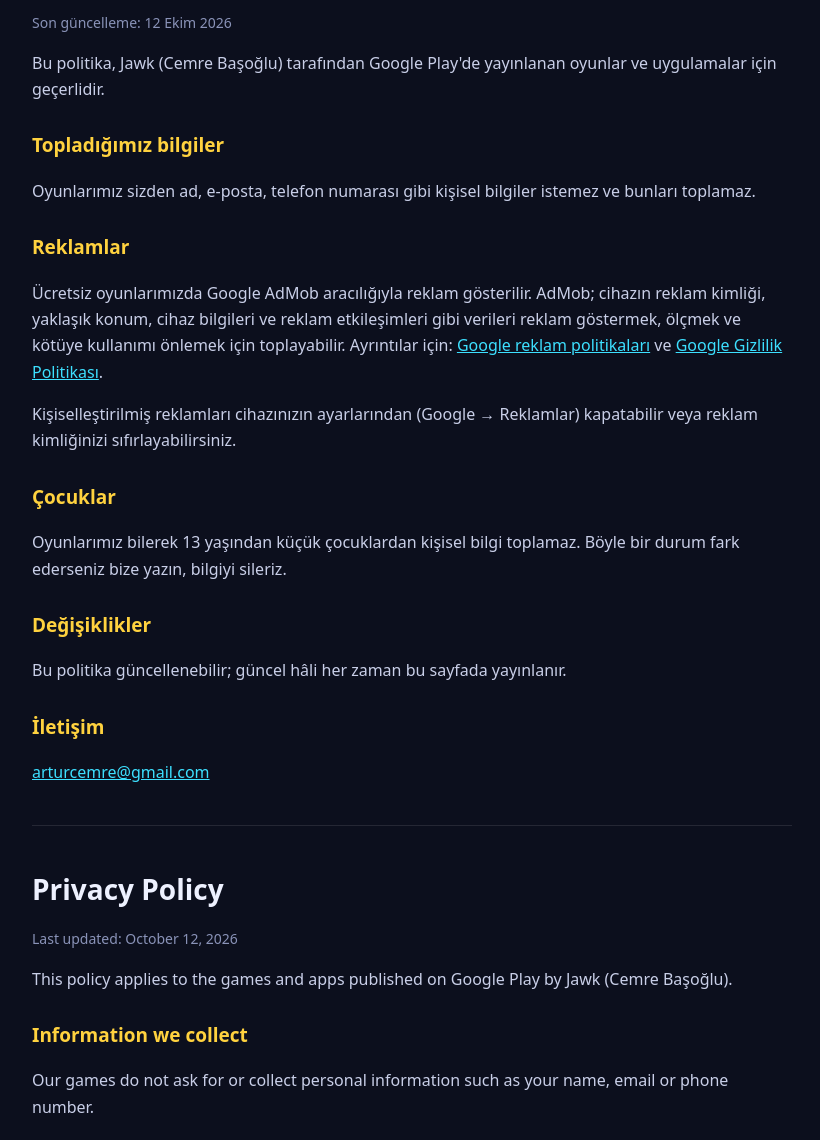
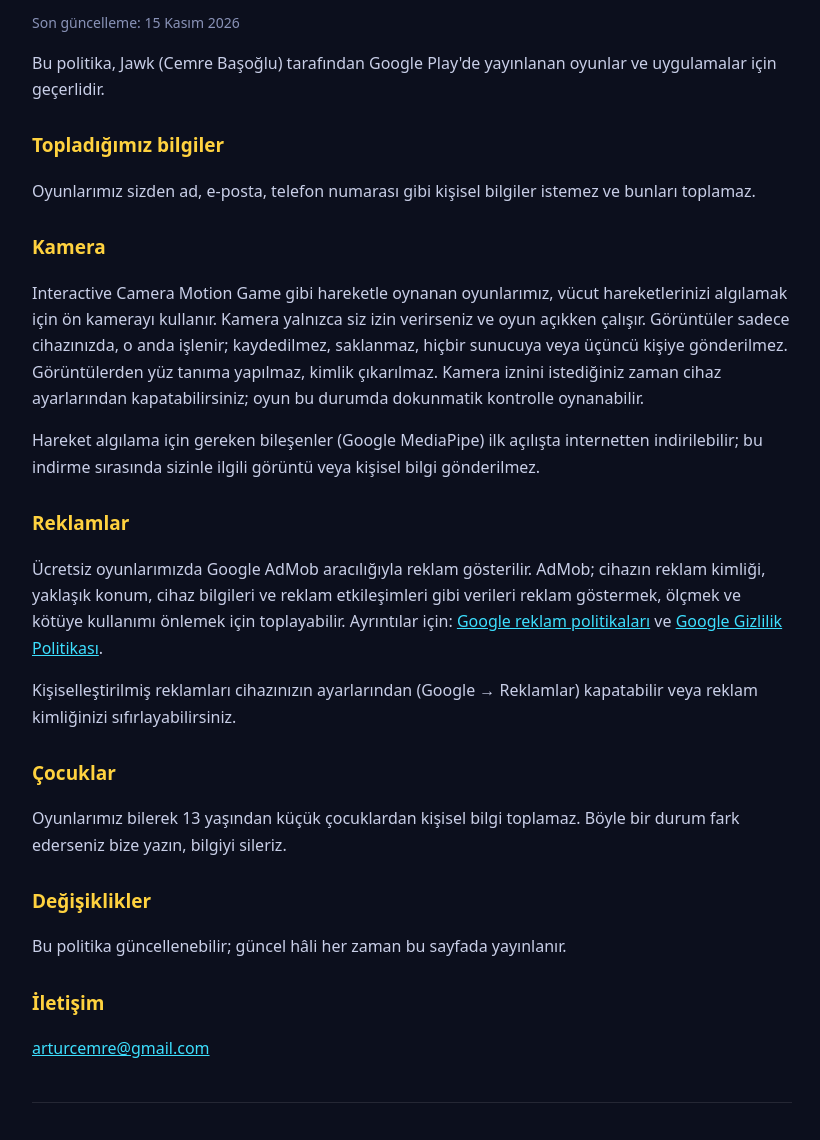
Before and after one commit to cemrebaou/cemrebaou.github.io, a plain HTML site: page privacy.html in a window 1280 px wide. Shown: the part 148-1288 px from the top of the page, without its empty margins (228-1048 px from the left). Drawn offline with Linux system fonts and the light colour scheme.

Commit message:
Gizlilik politikasına kamera bölümü (Interactive Camera Motion Game)
Co-Authored-By: Claude Opus 5.5 <noreply@anthropic.com>
Claude-Session: https://claude.ai/code/session_015fAnPN5UYVnuwWGVKKzG3Y

```diff
--- a/privacy.html
+++ b/privacy.html
@@ -17,10 +17,13 @@
 <main>
   <p><a href="./">← Jawk</a></p>
   <h1>Gizlilik Politikası</h1>
-  <p class="muted">Son güncelleme: 12 Ekim 2026</p>
+  <p class="muted">Son güncelleme: 15 Kasım 2026</p>
   <p>Bu politika, Jawk (Cemre Başoğlu) tarafından Google Play'de yayınlanan oyunlar ve uygulamalar için geçerlidir.</p>
   <h2>Topladığımız bilgiler</h2>
   <p>Oyunlarımız sizden ad, e-posta, telefon numarası gibi kişisel bilgiler istemez ve bunları toplamaz.</p>
+  <h2>Kamera</h2>
+  <p>Interactive Camera Motion Game gibi hareketle oynanan oyunlarımız, vücut hareketlerinizi algılamak için ön kamerayı kullanır. Kamera yalnızca siz izin verirseniz ve oyun açıkken çalışır. Görüntüler sadece cihazınızda, o anda işlenir; kaydedilmez, saklanmaz, hiçbir sunucuya veya üçüncü kişiye gönderilmez. Görüntülerden yüz tanıma yapılmaz, kimlik çıkarılmaz. Kamera iznini istediğiniz zaman cihaz ayarlarından kapatabilirsiniz; oyun bu durumda dokunmatik kontrolle oynanabilir.</p>
+  <p>Hareket algılama için gereken bileşenler (Google MediaPipe) ilk açılışta internetten indirilebilir; bu indirme sırasında sizinle ilgili görüntü veya kişisel bilgi gönderilmez.</p>
   <h2>Reklamlar</h2>
   <p>Ücretsiz oyunlarımızda Google AdMob aracılığıyla reklam gösterilir. AdMob; cihazın reklam kimliği, yaklaşık konum, cihaz bilgileri ve reklam etkileşimleri gibi verileri reklam göstermek, ölçmek ve kötüye kullanımı önlemek için toplayabilir. Ayrıntılar için: <a href="https://policies.google.com/technologies/ads" target="_blank" rel="noopener">Google reklam politikaları</a> ve <a href="https://policies.google.com/privacy" target="_blank" rel="noopener">Google Gizlilik Politikası</a>.</p>
   <p>Kişiselleştirilmiş reklamları cihazınızın ayarlarından (Google → Reklamlar) kapatabilir veya reklam kimliğinizi sıfırlayabilirsiniz.</p>
@@ -32,10 +35,13 @@
   <p><a href="mailto:arturcemre@gmail.com">arturcemre@gmail.com</a></p>
   <hr>
   <h1>Privacy Policy</h1>
-  <p class="muted">Last updated: October 12, 2026</p>
+  <p class="muted">Last updated: November 15, 2026</p>
   <p>This policy applies to the games and apps published on Google Play by Jawk (Cemre Başoğlu).</p>
   <h2>Information we collect</h2>
   <p>Our games do not ask for or collect personal information such as your name, email or phone number.</p>
+  <h2>Camera</h2>
+  <p>Our motion-controlled games, such as Interactive Camera Motion Game, use the front camera to detect your body movements. The camera works only if you grant permission and only while the game is open. Images are processed on your device in real time; they are never recorded, stored, or sent to any server or third party. No face recognition or identification is performed. You can turn off camera permission at any time in your device settings; the game can then be played with touch controls.</p>
+  <p>The motion-tracking components (Google MediaPipe) may be downloaded from the internet on first launch; no images or personal information about you are sent during this download.</p>
   <h2>Advertising</h2>
   <p>Our free games show ads through Google AdMob. AdMob may collect data such as your device's advertising ID, approximate location, device information and ad interactions in order to serve and measure ads and prevent fraud. See <a href="https://policies.google.com/technologies/ads" target="_blank" rel="noopener">Google's advertising policies</a> and the <a href="https://policies.google.com/privacy" target="_blank" rel="noopener">Google Privacy Policy</a>.</p>
   <p>You can opt out of personalized ads or reset your advertising ID in your device settings (Google → Ads).</p>
```
